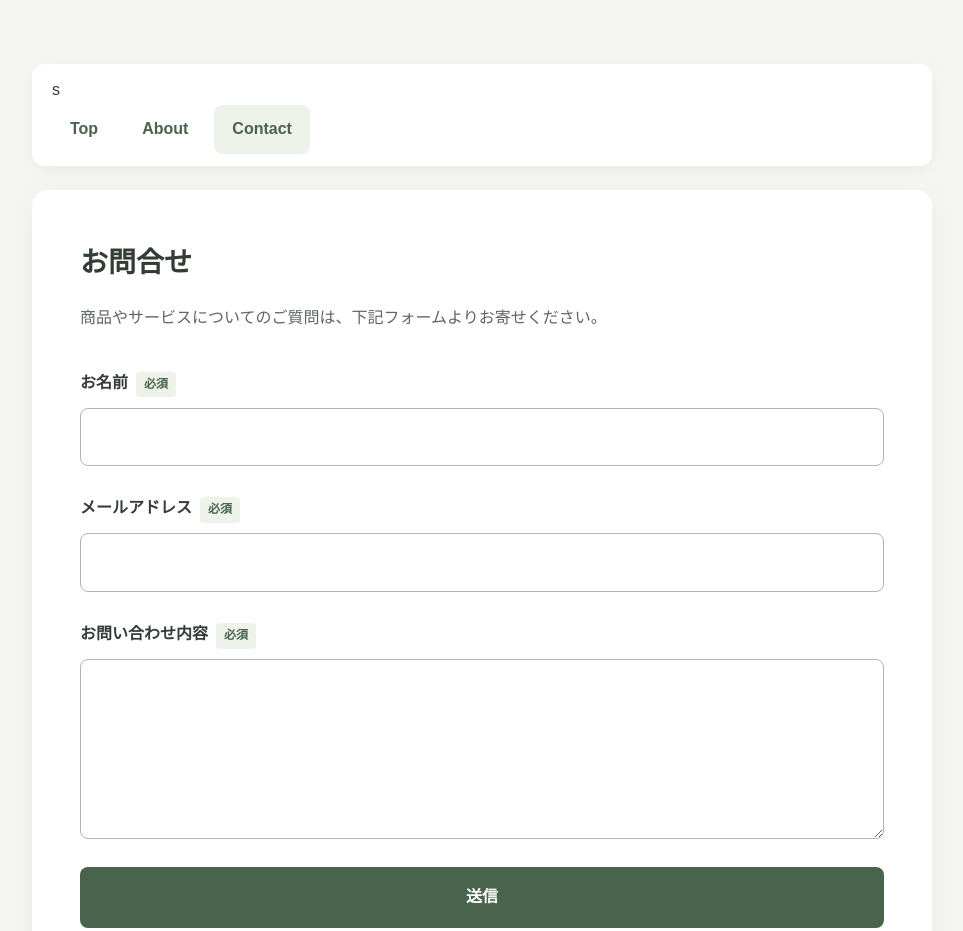
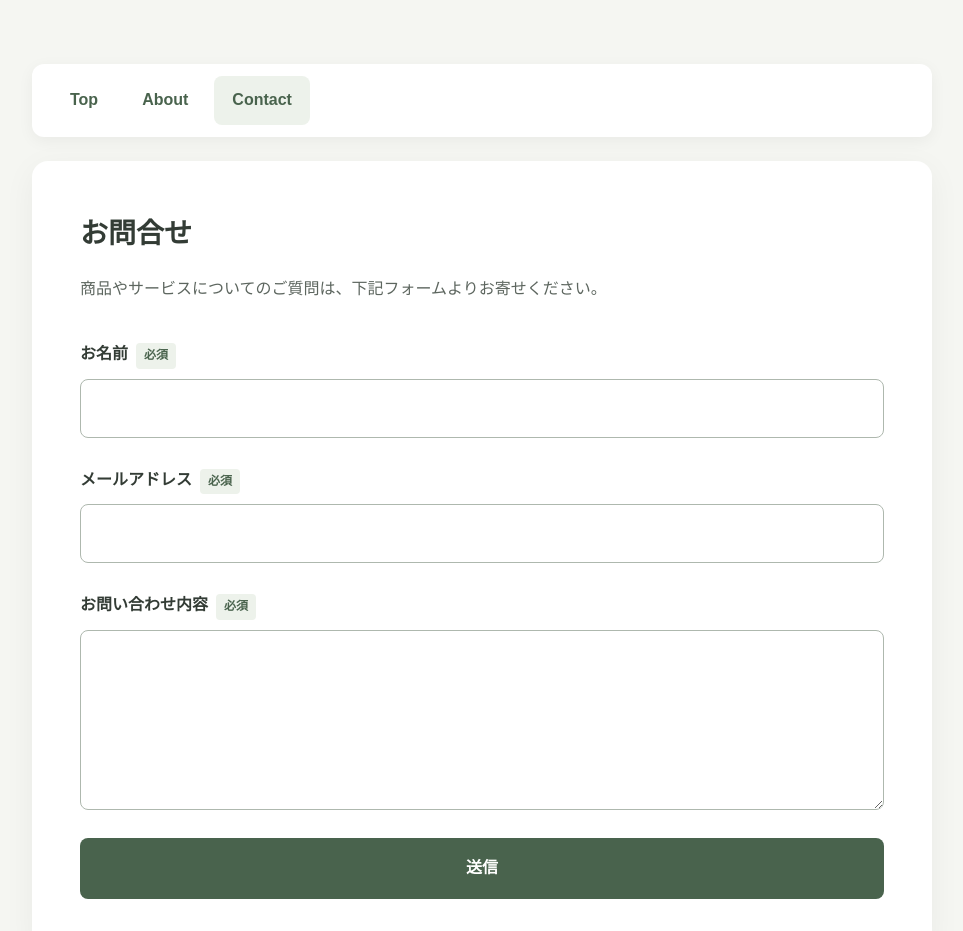
Before and after one commit to shinichi-nomura/git-team-practice, a plain HTML site: page pages/contact.html in a window 1280 px wide. Shown: the top 931 px of the page, without its empty margins (158-1121 px from the left). Drawn offline with Linux system fonts and the light colour scheme.

Commit message:
不要文字削除

```diff
--- a/pages/contact.html
+++ b/pages/contact.html
@@ -9,7 +9,7 @@
 </head>
 
 <body>
-    <header class="site-header">s
+    <header class="site-header">
         <nav aria-label="メインナビゲーション">
             <a href="../index.html">Top</a>
             <a href="about.html">About</a>
```
